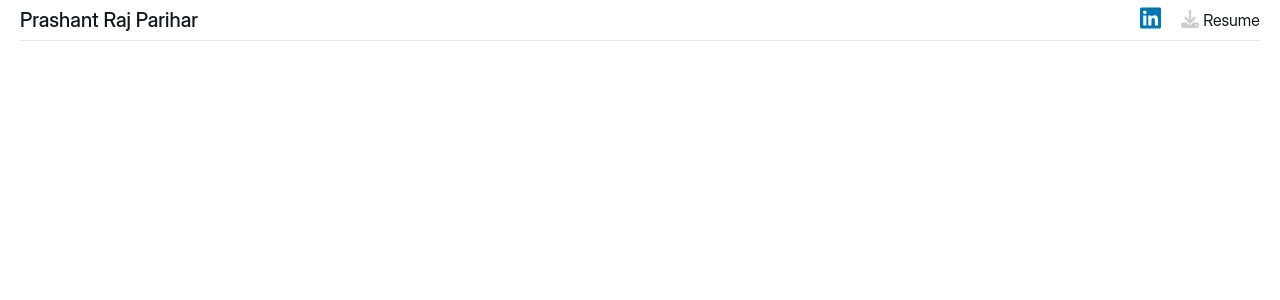
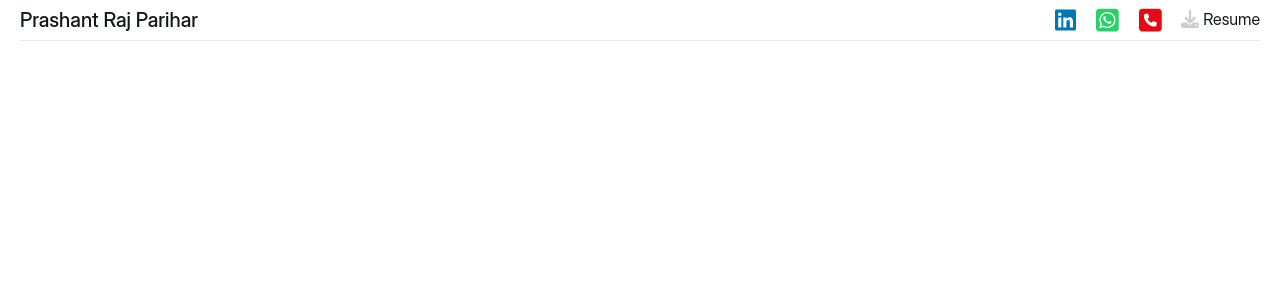
Before and after one commit to pariharprashantraj/portfolio, a React (Create React App) app: page / in a window 1280 px wide. Shown: the top 300 px of the page. Built offline with nearby package versions, Linux system fonts and the light colour scheme.

Commit message:
added link for call

```diff
--- a/src/components/header.js
+++ b/src/components/header.js
@@ -1,8 +1,11 @@
 import React, { useState, useEffect } from "react";
 import "./style.css";
 import { FontAwesomeIcon } from "@fortawesome/react-fontawesome";
-import { faLinkedin } from "@fortawesome/free-brands-svg-icons";
-import { faDownload } from "@fortawesome/free-solid-svg-icons";
+import {
+  faLinkedin,
+  faSquareWhatsapp,
+} from "@fortawesome/free-brands-svg-icons";
+import { faDownload, faSquarePhone } from "@fortawesome/free-solid-svg-icons";
 const Header = () => {
   const fullText = "Prashant Raj Parihar";
   const [displayText, setDisplayText] = useState("");
@@ -81,7 +84,7 @@ const Header = () => {
               </div>
 
               <div className="flex iconContainer">
-                <div className={isShaking ? "shaking" : ""}>
+                <div className={`flex ${isShaking ? "shaking" : ""}`}>
                   <a
                     href="https://www.linkedin.com/in/prashant-raj-parihar-872188103/"
                     target="blank"
@@ -92,6 +95,24 @@ const Header = () => {
                       color="#0077B5"
                       style={{ fontSize: "24px" }}
                       className="pointer"
+                    />
+                  </a>
+                </div>
+                <div className={`flex ${isShaking ? "shaking" : ""}`}>
+                  <a href="https://wa.me/8989098296" target="blank">
+                    <FontAwesomeIcon
+                      icon={faSquareWhatsapp}
+                      color="#25D366"
+                      style={{ fontSize: "26px" }}
+                    />
+                  </a>
+                </div>
+                <div className={`flex ${isShaking ? "shaking" : ""}`}>
+                  <a href="tel:+918989098296" target="blank">
+                    <FontAwesomeIcon
+                      icon={faSquarePhone}
+                      color="#E50914"
+                      style={{ fontSize: "26px" }}
                     />
                   </a>
                 </div>
--- a/src/components/style.css
+++ b/src/components/style.css
@@ -113,7 +113,6 @@
 }
 
 .iconContainer {
-  width: 120px;
   gap: 20px;
   flex-direction: row;
 }
```
